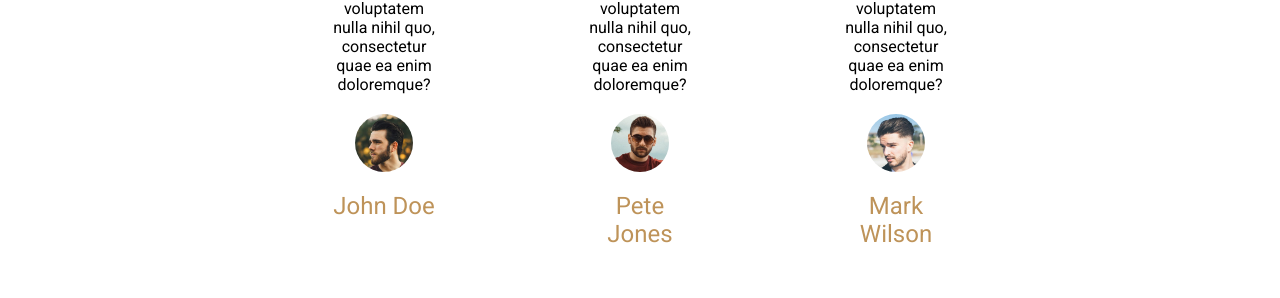
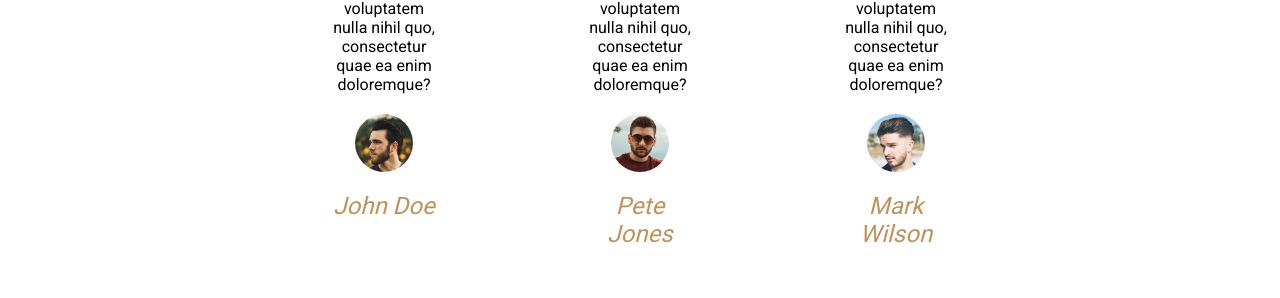
Before and after one commit to E-Lop/proj-html-vuejs, a Vue app: page / in a window 1280 px wide. Shown: the part 3744-4042 px from the top of the page. Built offline with nearby package versions, Linux system fonts and the light colour scheme.

Commit message:
corsivo autori recensioni

```diff
--- a/src/components/MyReviews.vue
+++ b/src/components/MyReviews.vue
@@ -16,7 +16,7 @@
             src="../assets/img/avadabarbers-trimcut-gallery6-400x400.jpg"
             alt="Immagine di John Doe che guarda a sinistra"
           />
-          <div class="golden_words">John Doe</div>
+          <div class="who_said"><i class="golden_words">John Doe</i></div>
         </div>
         <div class="col_mid">
           <p>
@@ -29,7 +29,7 @@
             src="../assets/img/avadabarbers-trimcut-gallery7-400x402.jpg"
             alt="Immagine di Pete Jones che guarda dritto in camera"
           />
-          <div class="golden_words">Pete Jones</div>
+          <div class="who_said"><i class="golden_words">Pete Jones</i></div>
         </div>
         <div class="col_dx">
           <p>
@@ -42,7 +42,7 @@
             src="../assets/img/avadabarbers-trimcut-gallery3-400x402.jpg"
             alt="Immagine di Mark Wilson che guarda leggermente a sinistra"
           />
-          <div class="golden_words">Mark Wilson</div>
+          <div class="who_said"><i class="golden_words">Mark Wilson</i></div>
         </div>
       </div>
     </div>
@@ -92,4 +92,7 @@ export default {
     padding-top: 20px;
   }
 }
+.who_said {
+  padding-top: 20px;
+}
 </style>
```
